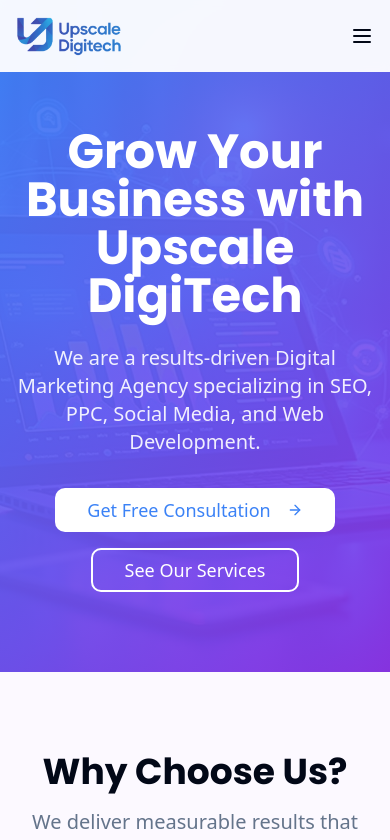
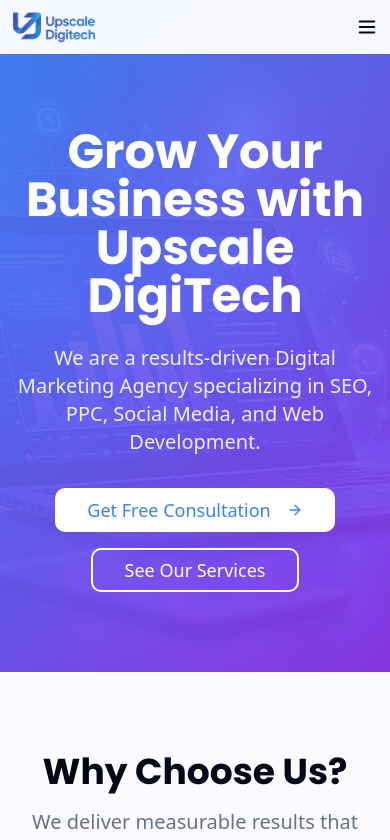
Before and after one commit to afarhan5/upscale-digitech-launchpad, a React (Vite) app: page / in a window 390 px wide. Shown: the top 840 px of the page. Built offline with nearby package versions, Linux system fonts and the light colour scheme.

Commit message:
Refactor: Adjust navbar for mobile

```diff
--- a/src/components/Navigation.tsx
+++ b/src/components/Navigation.tsx
@@ -31,26 +31,26 @@ const Navigation = () => {
   return (
     <nav
       className={`fixed top-0 left-0 right-0 z-50 transition-all duration-300 ${
-        isScrolled ? "bg-white shadow-lg py-2" : "bg-white/95 backdrop-blur-sm py-4"
+        isScrolled ? "bg-white shadow-lg py-1.5 sm:py-2" : "bg-white/95 backdrop-blur-sm py-2 sm:py-4"
       }`}
     >
-      <div className="container mx-auto px-4">
+      <div className="container mx-auto px-3 sm:px-4">
         <div className="flex items-center justify-between">
-          <Link to="/" className="flex items-center">
+          <Link to="/" className="flex items-center flex-shrink-0">
             <img
               src={logo}
               alt="Upscale DigiTech - Digital Marketing Agency"
-              className="h-10 sm:h-12 md:h-14 lg:h-16 w-auto transition-all duration-300"
+              className="h-8 sm:h-10 md:h-12 lg:h-14 w-auto transition-all duration-300"
             />
           </Link>
 
           {/* Desktop Navigation */}
-          <div className="hidden lg:flex items-center space-x-8">
+          <div className="hidden lg:flex items-center space-x-6 xl:space-x-8">
             {navLinks.map((link) => (
               <Link
                 key={link.path}
                 to={link.path}
-                className={`text-sm font-medium transition-colors ${
+                className={`text-sm font-medium transition-colors whitespace-nowrap ${
                   isActive(link.path)
                     ? "text-primary"
                     : "text-foreground hover:text-primary"
@@ -60,7 +60,7 @@ const Navigation = () => {
               </Link>
             ))}
             <Link to="/contact">
-              <Button size="sm" className="btn-gradient">
+              <Button size="sm" className="btn-gradient whitespace-nowrap">
                 Get Free Consultation
               </Button>
             </Link>
@@ -68,22 +68,22 @@ const Navigation = () => {
 
           {/* Mobile Menu Button */}
           <button
-            className="lg:hidden text-foreground"
+            className="lg:hidden text-foreground p-2 -mr-2 flex-shrink-0"
             onClick={() => setIsOpen(!isOpen)}
             aria-label="Toggle menu"
           >
-            {isOpen ? <X size={24} /> : <Menu size={24} />}
+            {isOpen ? <X size={22} /> : <Menu size={22} />}
           </button>
         </div>
 
         {/* Mobile Navigation */}
         {isOpen && (
-          <div className="lg:hidden mt-4 pb-4 animate-fade-in">
+          <div className="lg:hidden mt-3 pb-3 animate-fade-in border-t border-gray-200 pt-3">
             {navLinks.map((link) => (
               <Link
                 key={link.path}
                 to={link.path}
-                className={`block py-2 text-sm font-medium transition-colors ${
+                className={`block py-2.5 text-sm font-medium transition-colors ${
                   isActive(link.path)
                     ? "text-primary"
                     : "text-foreground hover:text-primary"
@@ -93,8 +93,8 @@ const Navigation = () => {
                 {link.name}
               </Link>
             ))}
-            <Link to="/contact">
-              <Button size="sm" className="btn-gradient w-full mt-4">
+            <Link to="/contact" onClick={() => setIsOpen(false)}>
+              <Button size="sm" className="btn-gradient w-full mt-3">
                 Get Free Consultation
               </Button>
             </Link>
```
